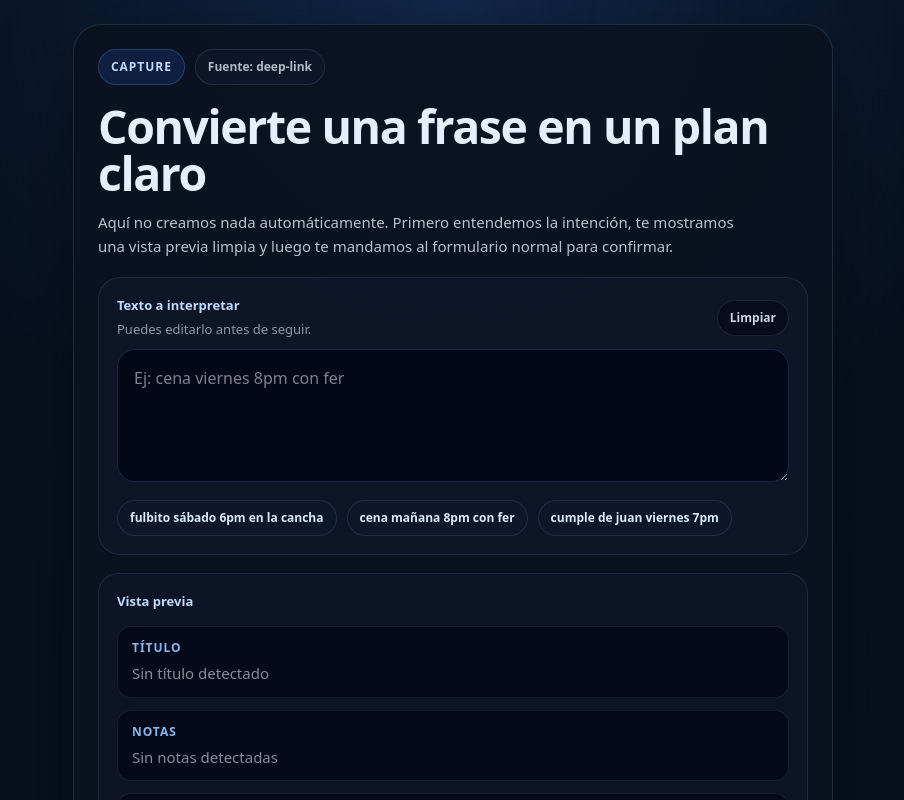
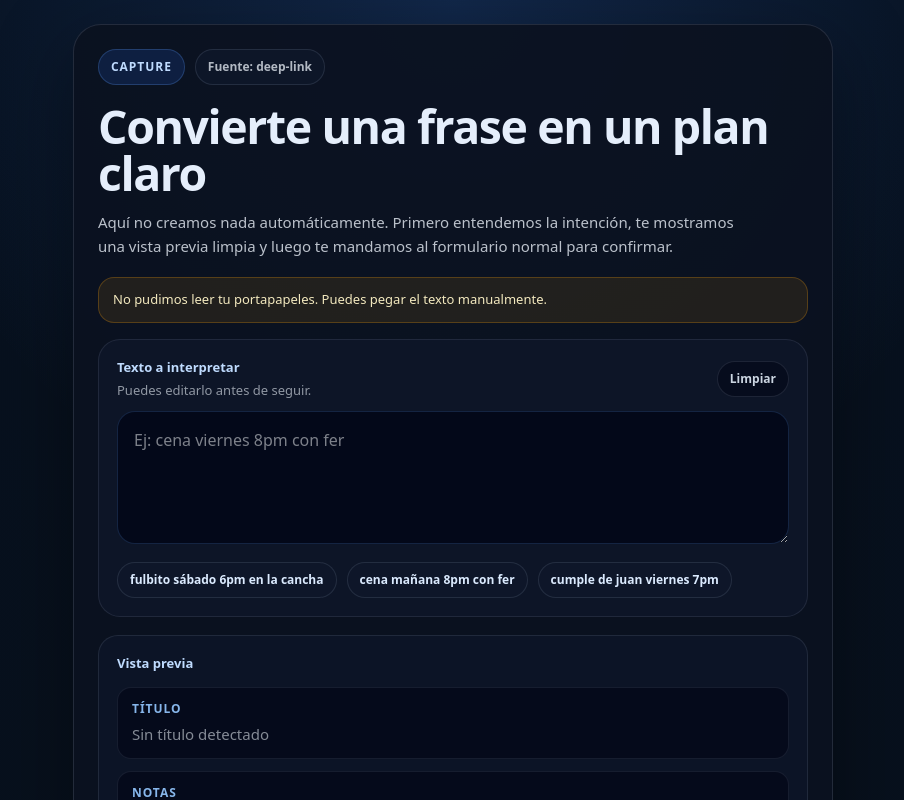
Before and after one commit to Fgainzall/syncplans-app, a Next.js app: page /capture in a window 1280 px wide. Shown: the top 800 px of the page, without its empty margins (187-1091 px from the left). Built offline with nearby package versions, Linux system fonts and the light colour scheme.

Commit message:
feat: add smart clipboard autopaste to capture

```diff
--- a/src/app/capture/CaptureClient.tsx
+++ b/src/app/capture/CaptureClient.tsx
@@ -15,7 +15,10 @@ const EXAMPLES = [
   "cumple de juan viernes 7pm",
 ];
 
-function pickIncomingText(searchParams: ReturnType<typeof useSearchParams>, initialText: string) {
+function pickIncomingText(
+  searchParams: ReturnType<typeof useSearchParams>,
+  initialText: string,
+) {
   const candidates = [
     searchParams.get("text"),
     searchParams.get("q"),
@@ -73,6 +76,7 @@ export default function CaptureClient({ initialText = "" }: CaptureClientProps)
   const router = useRouter();
   const searchParams = useSearchParams();
   const inputRef = useRef<HTMLTextAreaElement | null>(null);
+  const attemptedClipboardRef = useRef(false);
 
   const incomingText = useMemo(
     () => pickIncomingText(searchParams, initialText),
@@ -82,6 +86,10 @@ export default function CaptureClient({ initialText = "" }: CaptureClientProps)
   const source = useMemo(() => pickIncomingSource(searchParams), [searchParams]);
 
   const [draft, setDraft] = useState(incomingText);
+  const [clipboardNotice, setClipboardNotice] = useState("");
+  const [clipboardState, setClipboardState] = useState<
+    "idle" | "reading" | "success" | "blocked"
+  >("idle");
 
   useEffect(() => {
     setDraft(incomingText);
@@ -93,6 +101,38 @@ export default function CaptureClient({ initialText = "" }: CaptureClientProps)
     const length = inputRef.current.value.length;
     inputRef.current.setSelectionRange(length, length);
   }, []);
+
+  useEffect(() => {
+    if (attemptedClipboardRef.current) return;
+    if (incomingText.trim()) return;
+    if (typeof window === "undefined") return;
+    if (!window.isSecureContext) return;
+    if (!navigator.clipboard?.readText) return;
+
+    attemptedClipboardRef.current = true;
+    setClipboardState("reading");
+
+    navigator.clipboard
+      .readText()
+      .then((clipboardText) => {
+        const value = clipboardText.trim();
+
+        if (!value) {
+          setClipboardState("idle");
+          return;
+        }
+
+        setDraft(value);
+        setClipboardState("success");
+        setClipboardNotice("Texto detectado desde tu portapapeles.");
+      })
+      .catch(() => {
+        setClipboardState("blocked");
+        setClipboardNotice(
+          "No pudimos leer tu portapapeles. Puedes pegar el texto manualmente.",
+        );
+      });
+  }, [incomingText]);
 
   const parsed = useMemo(() => parseQuickCapture(draft.trim()), [draft]);
 
@@ -107,7 +147,9 @@ export default function CaptureClient({ initialText = "" }: CaptureClientProps)
     const safeTitle = title || "Evento";
 
     if (!hasDate) {
-      return `→ Se creará: ${toTitleCase(safeTitle)} (puedes elegir fecha en el siguiente paso)`;
+      return `→ Se creará: ${toTitleCase(
+        safeTitle,
+      )} (puedes elegir fecha en el siguiente paso)`;
     }
 
     return `→ Se creará: ${toTitleCase(safeTitle)} · ${formatDateLabel(parsed.date)}`;
@@ -202,6 +244,24 @@ export default function CaptureClient({ initialText = "" }: CaptureClientProps)
           >
             Fuente: {source}
           </span>
+
+          {clipboardState === "reading" ? (
+            <span
+              style={{
+                display: "inline-flex",
+                alignItems: "center",
+                borderRadius: 999,
+                padding: "8px 12px",
+                background: "rgba(15, 23, 42, 0.92)",
+                border: "1px solid rgba(148, 163, 184, 0.16)",
+                color: "rgba(226, 232, 240, 0.78)",
+                fontSize: 12,
+                fontWeight: 700,
+              }}
+            >
+              Leyendo portapapeles...
+            </span>
+          ) : null}
         </div>
 
         <header style={{ marginBottom: 18 }}>
@@ -231,6 +291,32 @@ export default function CaptureClient({ initialText = "" }: CaptureClientProps)
             normal para confirmar.
           </p>
         </header>
+
+        {clipboardNotice ? (
+          <div
+            style={{
+              marginBottom: 16,
+              borderRadius: 16,
+              padding: "12px 14px",
+              background:
+                clipboardState === "success"
+                  ? "rgba(16, 185, 129, 0.10)"
+                  : "rgba(245, 158, 11, 0.10)",
+              border:
+                clipboardState === "success"
+                  ? "1px solid rgba(16, 185, 129, 0.25)"
+                  : "1px solid rgba(245, 158, 11, 0.25)",
+              color:
+                clipboardState === "success"
+                  ? "rgba(209, 250, 229, 0.95)"
+                  : "rgba(254, 243, 199, 0.95)",
+              fontSize: 13,
+              lineHeight: 1.5,
+            }}
+          >
+            {clipboardNotice}
+          </div>
+        ) : null}
 
         <section
           style={{
@@ -373,9 +459,21 @@ export default function CaptureClient({ initialText = "" }: CaptureClientProps)
                 marginTop: 14,
               }}
             >
-              <PreviewRow label="Título" value={title ? toTitleCase(title) : "Sin título detectado"} muted={!title} />
-              <PreviewRow label="Notas" value={prettyNotes || "Sin notas detectadas"} muted={!prettyNotes} />
-              <PreviewRow label="Fecha" value={hasDate ? formatDateLabel(parsed.date) : "Sin fecha detectada"} muted={!hasDate} />
+              <PreviewRow
+                label="Título"
+                value={title ? toTitleCase(title) : "Sin título detectado"}
+                muted={!title}
+              />
+              <PreviewRow
+                label="Notas"
+                value={prettyNotes || "Sin notas detectadas"}
+                muted={!prettyNotes}
+              />
+              <PreviewRow
+                label="Fecha"
+                value={hasDate ? formatDateLabel(parsed.date) : "Sin fecha detectada"}
+                muted={!hasDate}
+              />
               <PreviewRow label="Duración" value={`${durationMinutes} min`} />
             </div>
 
@@ -384,7 +482,8 @@ export default function CaptureClient({ initialText = "" }: CaptureClientProps)
                 marginTop: 16,
                 borderRadius: 16,
                 padding: "13px 14px",
-                background: "linear-gradient(180deg, rgba(30,41,59,0.72), rgba(2,6,23,0.72))",
+                background:
+                  "linear-gradient(180deg, rgba(30,41,59,0.72), rgba(2,6,23,0.72))",
                 border: "1px solid rgba(96, 165, 250, 0.22)",
                 color: "#dbeafe",
                 fontSize: 14,
```
